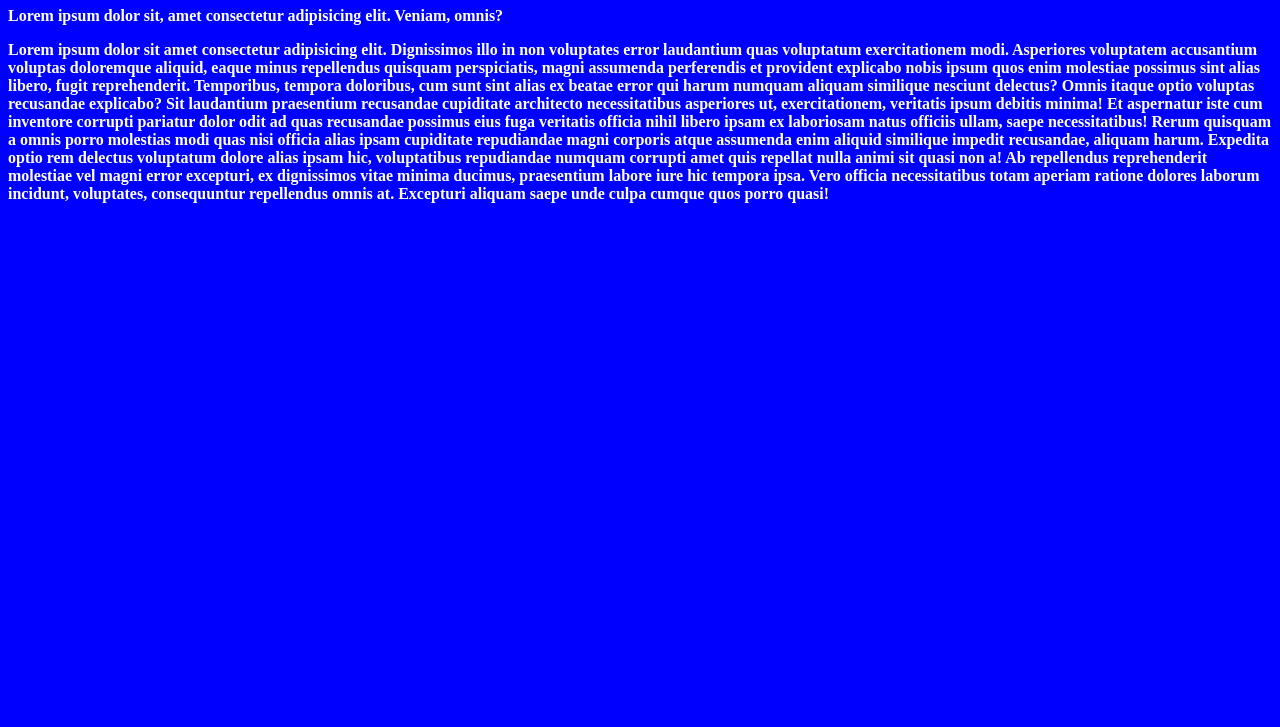
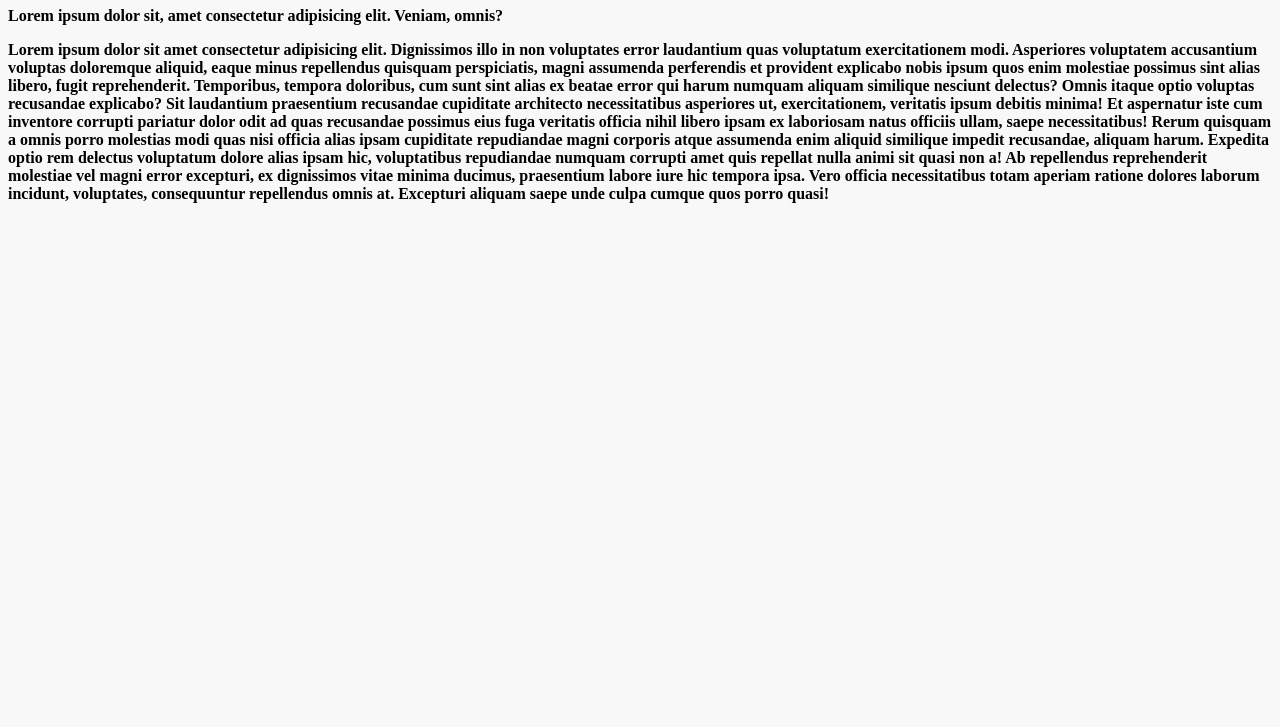
Before and after one commit to joelclementes/ejerciciogit, a plain HTML site: page index.html in a window 1280 px wide. Shown: the part 73-800 px from the top of the page. Drawn offline with Linux system fonts and the light colour scheme.

Commit message:
Cambio de colores en el css

```diff
--- a/css/estilos.css
+++ b/css/estilos.css
@@ -1,5 +1,5 @@
 body{
-    color:#fff;
-    background-color:#00f;
+    color:rgb(0, 0, 0);
+    background-color:rgb(248, 248, 248);
     font-weight: bold;
 }
```
